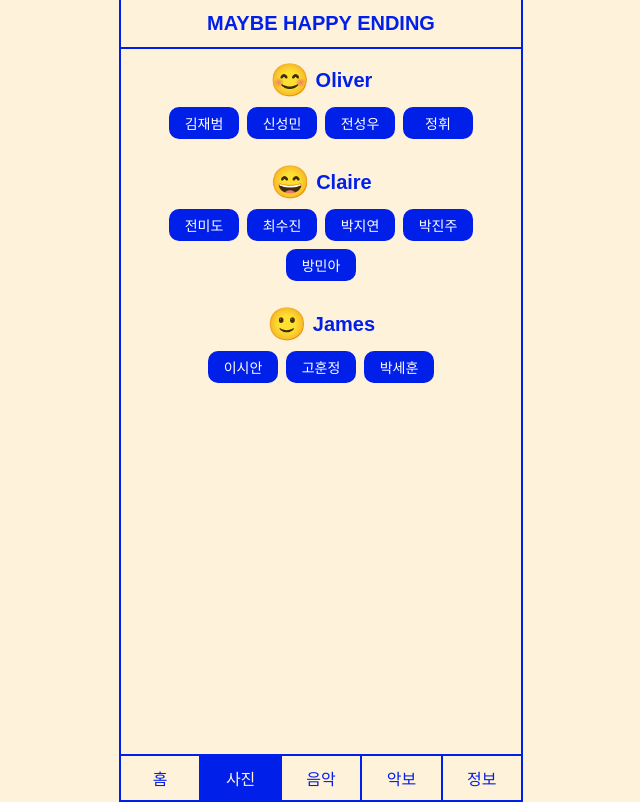
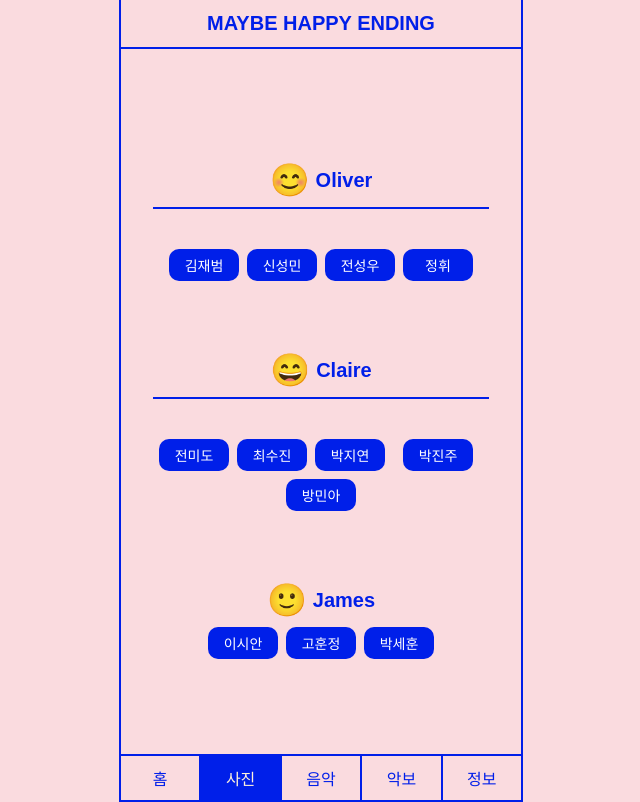
Before and after one commit to HomesiteZip/MHE2025, a plain HTML site: page main.html in a window 1280 px wide. Both pictures are taken after a click on the button "사진". Shown: the whole page, without its empty margins (319-959 px from the left). Drawn offline with Linux system fonts and the light colour scheme.

Commit message:
콘텐츠 간의 여백 및 라인 추가

```diff
--- a/main.html
+++ b/main.html
@@ -7,7 +7,7 @@
 <style>
   body, html {
     margin: 0; padding: 0; height: 100%;
-    background-color: #FFF2DA;
+    background-color: #fadbdf;
     font-family: Arial, sans-serif;
   }
   #app {
@@ -26,13 +26,13 @@
     color: #001FE9;
     padding: 12px 0;
     border-bottom: 2px solid #001FE9;
-    background-color: #FFF2DA;
+    background-color: #fadbdf;
   }
   main {
     flex: 1;
     overflow-y: auto;
     padding: 12px;
-    background-color: #FFF2DA;
+    background-color: #fadbdf;
     position: relative;
   }
   nav {
@@ -45,7 +45,7 @@
     border: none;
     cursor: pointer;
     font-size: 1rem;
-    background-color: #FFF2DA;
+    background-color: #fadbdf;
     color: #001FE9;
     transition: background-color 0.3s, color 0.3s;
     border-right: 2px solid #001FE9;
@@ -64,9 +64,22 @@
     background-position: center;
   }
   .person {
-    margin-bottom: 24px;
     max-width: 100%;
   }
+  /* 올리버만 상단 100px 여백 */
+  .person.oliver {
+    margin-top: 100px;
+    margin-bottom: 70px;
+  }
+  /* 클레어, 제임스 사이 70px 여백 */
+  .person.not-first {
+    margin-bottom: 70px;
+  }
+  /* 기본 없애고 나머지 사람 */
+  .person:not(.oliver):not(:last-child) {
+    margin-bottom: 70px;
+  }
+  /* 가운데 정렬과 기본 스타일 */
   .person-header {
     display: flex;
     align-items: center;
@@ -99,6 +112,18 @@
   button.photo-btn:hover {
     transform: scale(1.05);
   }
+  /* 가운데 2px 파란 라인 */
+  .divider {
+    height: 2px;
+    background-color: #001FE9;
+    margin: 0 20px 40px 20px;
+  }
+  /* 줄바꿈을 위한 클래스 */
+  .break-after {
+    display: block;
+    margin-right: 10px;
+  }
+
   /* Gallery Overlay */
   #gallery-overlay {
     display: none;
@@ -134,16 +159,19 @@
   #gallery-close {
     top: 20px;
     right: 20px;
+    z-index: 1010;
   }
   #gallery-prev {
     top: 50%;
     left: 20px;
     transform: translateY(-50%);
+    z-index: 1010;
   }
   #gallery-next {
     top: 50%;
     right: 20px;
     transform: translateY(-50%);
+    z-index: 1010;
   }
   #gallery-counter {
     text-align: center;
@@ -157,7 +185,7 @@
 <div id="app">
   <header>MAYBE HAPPY ENDING</header>
   <main id="main-content">
-    <!-- 내용은 JS로 채움 -->
+    <!-- 내용 삽입 JS -->
   </main>
   <nav>
     <button id="tab-home-btn" class="active">홈</button>
@@ -180,7 +208,6 @@
 </div>
 
 <script>
-  // 데이터: 모든 person 타입 'text'로 바꾸고 버튼 텍스트 수정
   const photoData = [
     {
       name: 'Oliver',
@@ -202,11 +229,11 @@
       type: 'text',
       buttons: ['전미도', '최수진', '박지연', '박진주', '방민아'],
       buttonsPhotos: [
-        ['https://images.unsplash.com/photo-1516450360452-9312f5e86fc7?w=800&q=80'], // 전미도
-        ['https://images.unsplash.com/photo-1518893063132-36e46dbe2428?w=800&q=80'], // 최수진
-        ['https://images.unsplash.com/photo-1501612780327-45045538702b?w=800&q=80'], // 박지연
-        ['https://images.unsplash.com/photo-1475721027785-f74eccf877e2?w=800&q=80'], // 박진주
-        ['https://images.unsplash.com/photo-1470229722913-7c0e2dbbafd3?w=800&q=80']  // 방민아
+        ['https://images.unsplash.com/photo-1516450360452-9312f5e86fc7?w=800&q=80'],
+        ['https://images.unsplash.com/photo-1518893063132-36e46dbe2428?w=800&q=80'],
+        ['https://images.unsplash.com/photo-1501612780327-45045538702b?w=800&q=80'],
+        ['https://images.unsplash.com/photo-1475721027785-f74eccf877e2?w=800&q=80'],
+        ['https://images.unsplash.com/photo-1470229722913-7c0e2dbbafd3?w=800&q=80']
       ]
     },
     {
@@ -216,9 +243,9 @@
       type: 'text',
       buttons: ['이시안', '고훈정', '박세훈'],
       buttonsPhotos: [
-        ['https://images.unsplash.com/photo-1464820453369-31d2c0b651af?w=800&q=80'], // 이시안
-        ['https://images.unsplash.com/photo-1475721027785-f74eccf877e2?w=800&q=80'], // 고훈정
-        ['https://images.unsplash.com/photo-1470229722913-7c0e2dbbafd3?w=800&q=80']  // 박세훈
+        ['https://images.unsplash.com/photo-1464820453369-31d2c0b651af?w=800&q=80'],
+        ['https://images.unsplash.com/photo-1475721027785-f74eccf877e2?w=800&q=80'],
+        ['https://images.unsplash.com/photo-1470229722913-7c0e2dbbafd3?w=800&q=80']
       ]
     }
   ];
@@ -228,7 +255,6 @@
   let currentPhotoIndex = 0;
 
   const mainContent = document.getElementById('main-content');
-
   const tabButtons = {
     home: document.getElementById('tab-home-btn'),
     photos: document.getElementById('tab-photos-btn'),
@@ -250,14 +276,32 @@
       mainContent.appendChild(homeDiv);
     }
     else if (activeTab === 'photos') {
-      photoData.forEach(person => {
+      photoData.forEach((person, idx) => {
         const personDiv = document.createElement('div');
         personDiv.className = 'person';
+        if (person.name === 'Oliver') {
+          personDiv.classList.add('oliver');
+        } else {
+          personDiv.classList.add('not-first');
+        }
 
         const header = document.createElement('div');
         header.className = 'person-header center';
         header.innerHTML = `<span class="emoji">${person.emoji}</span><span>${person.name}</span>`;
         personDiv.appendChild(header);
+
+        // 중간에 파란색 선 추가 (Oliver 다음에)
+        if (person.name === 'Oliver') {
+          const divider = document.createElement('div');
+          divider.className = 'divider';
+          personDiv.appendChild(divider);
+        }
+        // 그리고 Claire 다음에도 선 추가
+        if (person.name === 'Claire') {
+          const divider = document.createElement('div');
+          divider.className = 'divider';
+          personDiv.appendChild(divider);
+        }
 
         const buttonsDiv = document.createElement('div');
         buttonsDiv.className = 'buttons center';
@@ -265,6 +309,17 @@
         person.buttons.forEach((btnText, btnIndex) => {
           const btn = document.createElement('button');
           btn.className = 'photo-btn';
+
+          // 박지연에서 줄바꿈, 박진주, 방민아는 다음 줄에 같이 있도록 처리 (Claire에만 적용)
+          if (person.name === 'Claire') {
+            if (btnText === '박지연') {
+              btn.classList.add('break-after');
+            }
+            if (btnText === '박진주') {
+              btn.style.marginRight = '10px';
+            }
+          }
+
           btn.textContent = btnText;
           btn.addEventListener('click', () => openGallery(person.buttonsPhotos[btnIndex]));
           buttonsDiv.appendChild(btn);
```
